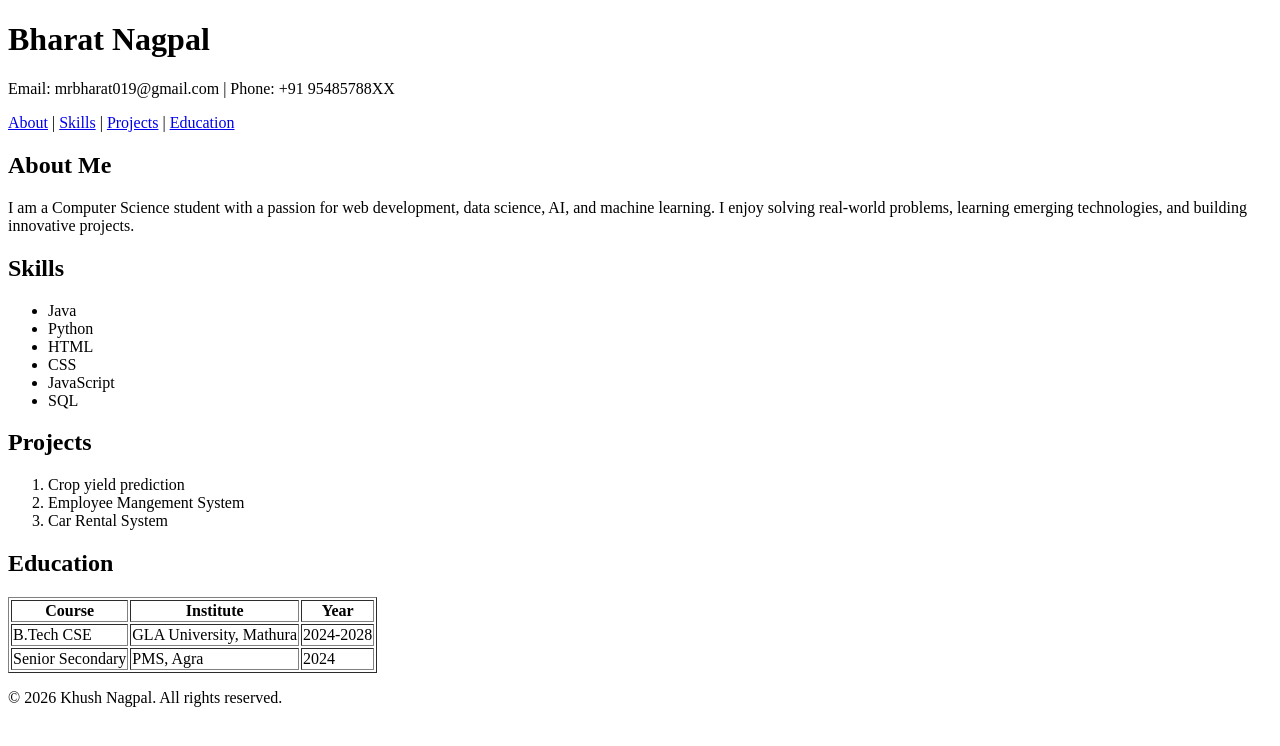
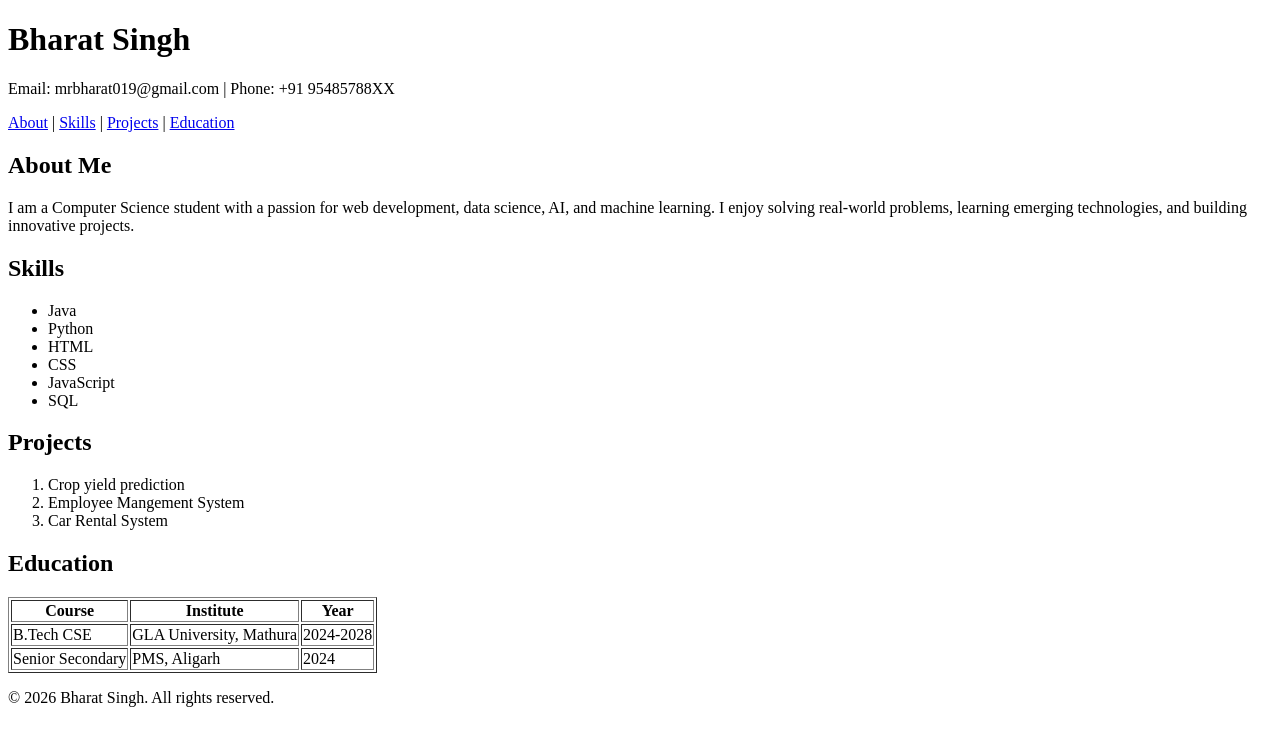
Before and after one commit to BharatSingh019/BridgeLabz-Training-3Y, a plain HTML site: page gcr-codebase/introduction-to-web/Assignment-3/q1_resume.html in a window 1280 px wide. Drawn offline with Linux system fonts and the light colour scheme.

Commit message:
Update resume name and contact details

```diff
--- a/gcr-codebase/introduction-to-web/Assignment-3/q1_resume.html
+++ b/gcr-codebase/introduction-to-web/Assignment-3/q1_resume.html
@@ -2,12 +2,12 @@
 <html lang="en">
 <head>
     <meta charset="UTF-8">
-    <title>Bharat Nagpal - Resume</title>
+    <title>Bharat Singh - Resume</title>
 </head>
 <body>
     <!-- Header: Name and contact information -->
     <header>
-        <h1>Bharat Nagpal</h1>
+        <h1>Bharat Singh</h1>
         <p>Email: mrbharat019@gmail.com | Phone: +91 95485788XX</p>
     </header>
     <nav>
@@ -57,14 +57,14 @@
                 </tr>
                 <tr>
                     <td>Senior Secondary</td>
-                    <td>PMS, Agra</td>
+                    <td>PMS, Aligarh</td>
                     <td>2024</td>
                 </tr>
             </table>
         </section>
     </main>
     <footer>
-        <p>&copy; 2026 Khush Nagpal. All rights reserved.</p>
+        <p>&copy; 2026 Bharat Singh. All rights reserved.</p>
     </footer>
 </body>
 </html>
```
